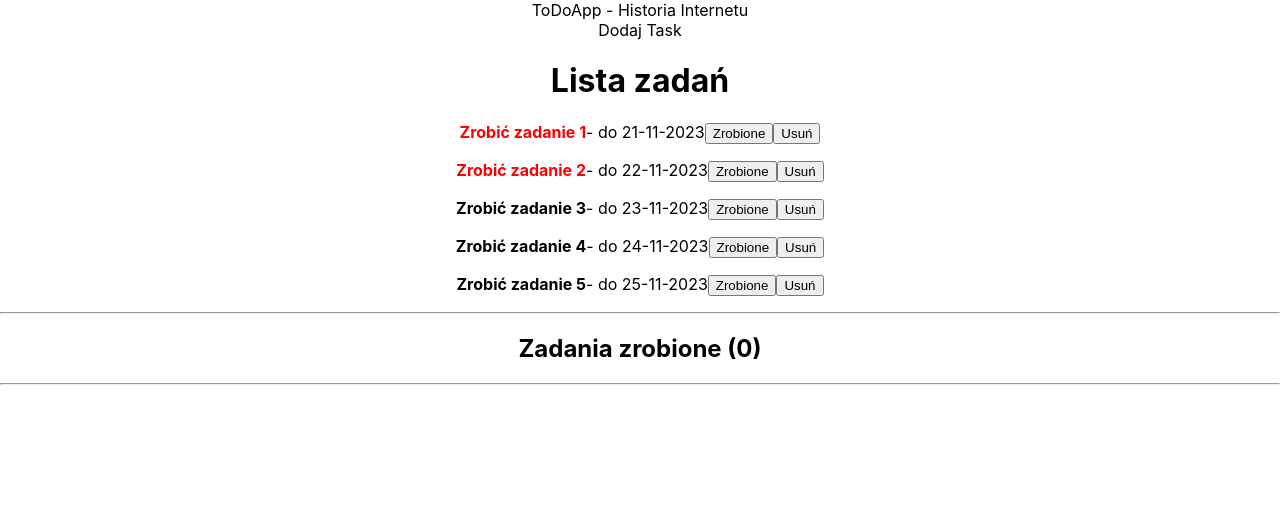
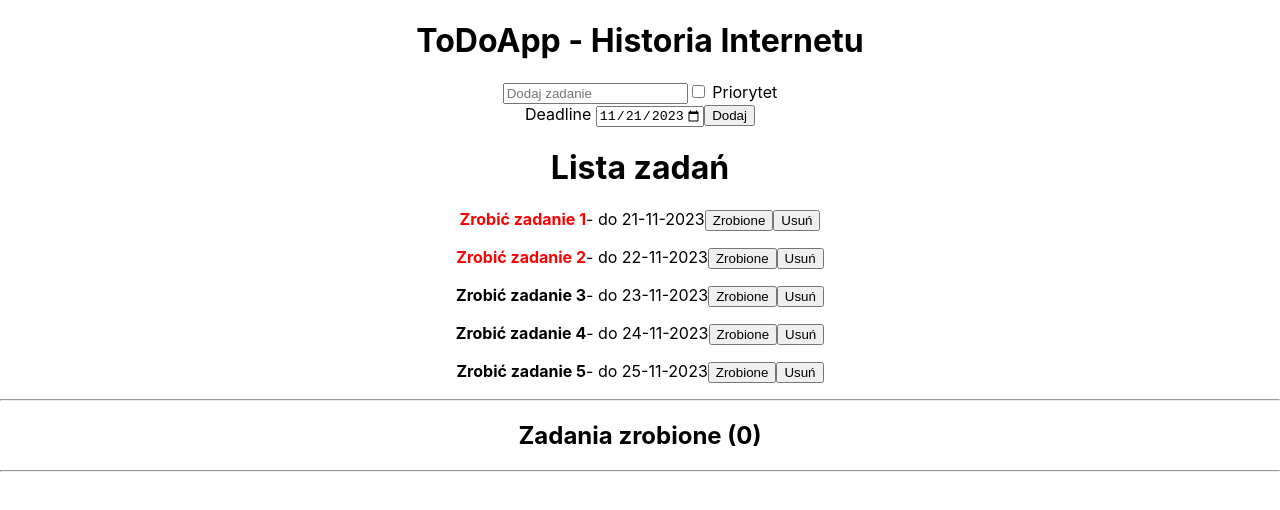
Before and after one commit to msierka/ToDoApp, a React (Create React App) app: page / in a window 1280 px wide. Shown: the top 510 px of the page. Built offline with nearby package versions, Linux system fonts and the light colour scheme.

Commit message:
creating the AddTask structure

```diff
--- a/src/components/AddTask.js
+++ b/src/components/AddTask.js
@@ -1,11 +1,23 @@
 import React, { Component } from 'react';
 
+
 class AddTask extends Component {
-    state = {  }
+    state = {
+        text: '',
+        checked: false,
+        date: '2023-11-21'
+     }
     render() {
         return (
             <div>
-                Dodaj Task
+                <input type="text" placeholder='Dodaj zadanie' value = {this.state.value} />
+                <input type="checkbox" placeholder='Dodaj zadanie' checked = {this.state.checked} id='important' />
+                <label htmlFor='important'> Priorytet</label>
+                <br/>
+                <label htmlFor='date'>Deadline </label>
+                <input type='date' value={this.state.date} min="2023-11-21" max="2024-01-31" />
+                <button> Dodaj</button>
+
             </div>
         );
     }
--- a/src/components/App.css
+++ b/src/components/App.css
@@ -1,38 +1,3 @@
 .App {
   text-align: center;
 }
-
-.App-logo {
-  height: 40vmin;
-  pointer-events: none;
-}
-
-@media (prefers-reduced-motion: no-preference) {
-  .App-logo {
-    animation: App-logo-spin infinite 20s linear;
-  }
-}
-
-.App-header {
-  background-color: #282c34;
-  min-height: 100vh;
-  display: flex;
-  flex-direction: column;
-  align-items: center;
-  justify-content: center;
-  font-size: calc(10px + 2vmin);
-  color: white;
-}
-
-.App-link {
-  color: #61dafb;
-}
-
-@keyframes App-logo-spin {
-  from {
-    transform: rotate(0deg);
-  }
-  to {
-    transform: rotate(360deg);
-  }
-}
--- a/src/components/App.js
+++ b/src/components/App.js
@@ -75,7 +75,7 @@ class App  extends Component {
     const tasks = this.state.tasks;
     return (
       <div className='App'>
-        ToDoApp - Historia Internetu
+        <h1>ToDoApp - Historia Internetu</h1>
         <AddTask/>
         <ListTasks tasks={tasks} delete={this.deleteTask} change = {this.changeTask} />
       </div>
```
